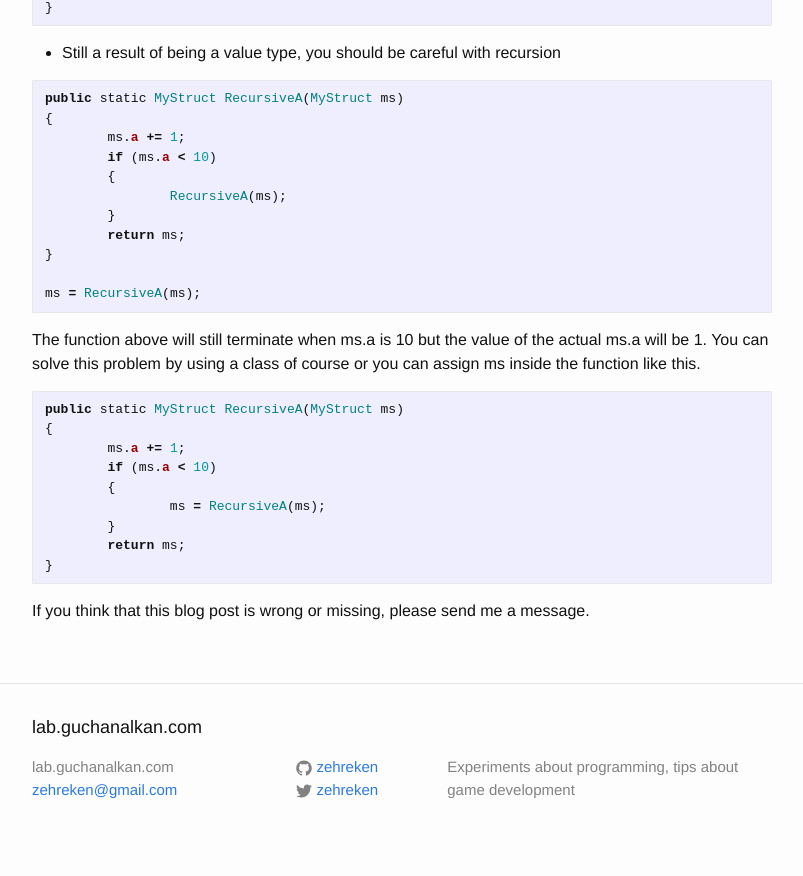
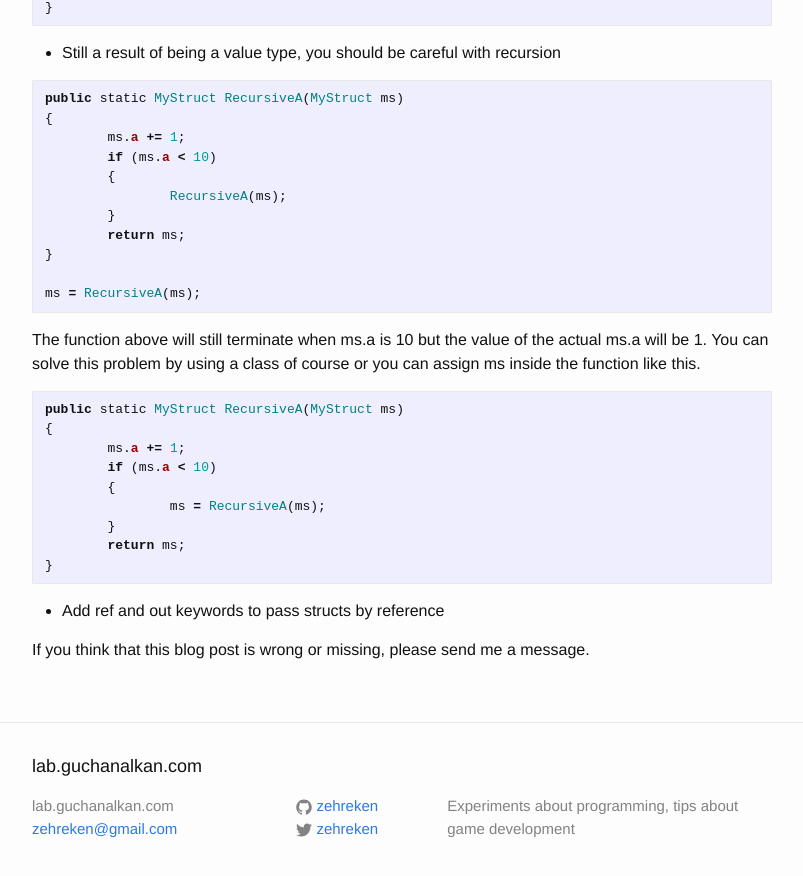
Before and after one commit to zehreken/zehreken.github.io, a Jekyll site: the page built from _posts/2018-04-08-struct-vs-class-dotnet.markdown, in a window 1280 px wide and 900 px high, scrolled down 759 px. Shown: the top 876 px of the window, without its empty margins (238-1041 px from the left). Built offline with Jekyll 4.4.1, drawn with Linux system fonts in a browser that asks for light colours.

Commit message:
Update 2018-04-08-struct-vs-class-dotnet.markdown

```diff
--- a/_posts/2018-04-08-struct-vs-class-dotnet.markdown
+++ b/_posts/2018-04-08-struct-vs-class-dotnet.markdown
@@ -61,4 +61,6 @@ public static MyStruct RecursiveA(MyStruct ms)
 }
 {% endhighlight %}
 
+* Add ref and out keywords to pass structs by reference
+
 If you think that this blog post is wrong or missing, please send me a message.
```
